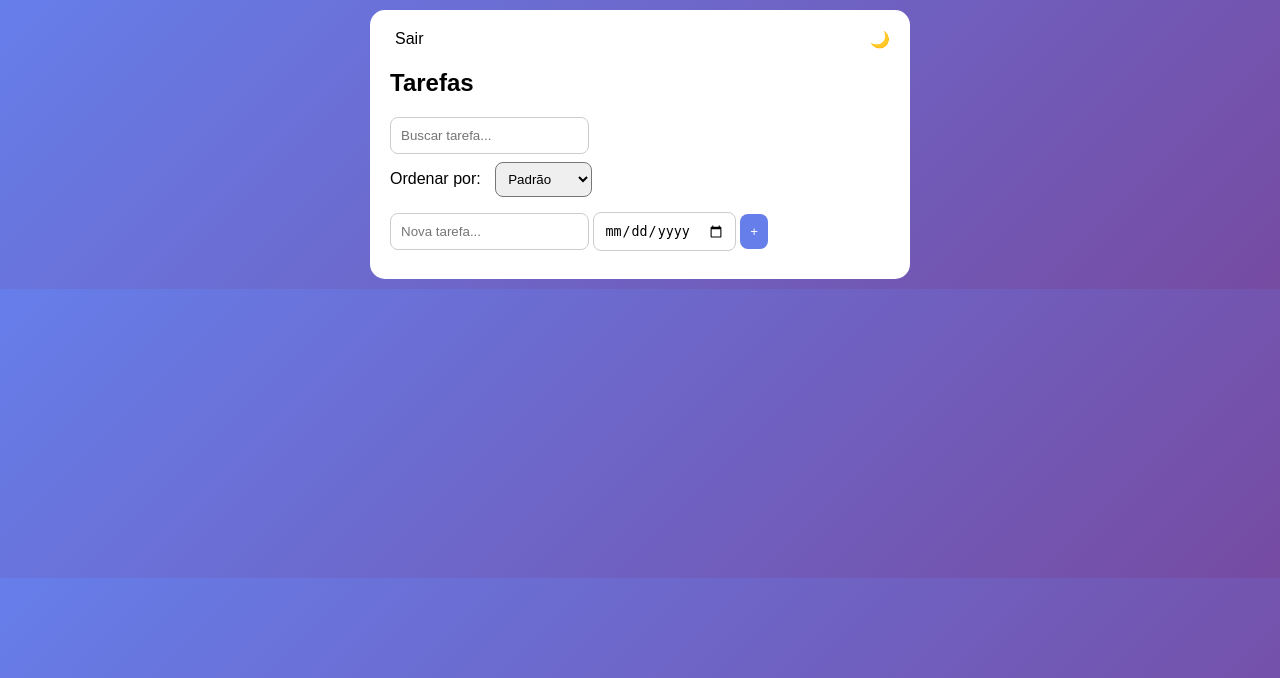
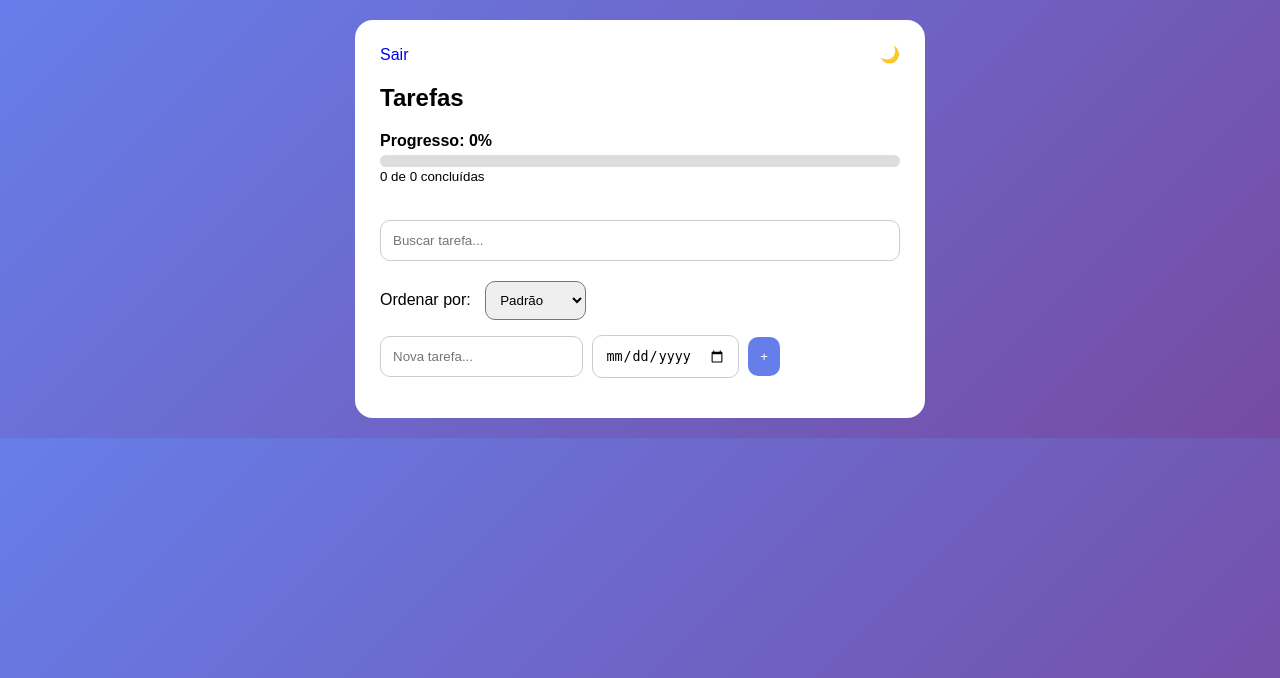
Before and after one commit to emersonilan/WebFlow__, a Flask app: page / in a window 1280 px wide. Shown: the top 678 px of the page. Run offline with Flask 3, Linux system fonts and the light colour scheme; the visitor is signed in with stand-in values (Sample User, id 1); some libraries are stand-ins or nearby versions.

Commit message:
commit final

```diff
--- a/app.py
+++ b/app.py
@@ -10,13 +10,11 @@ app.config['SQLALCHEMY_TRACK_MODIFICATIONS'] = False
 
 db = SQLAlchemy(app)
 
-# 👤 usuário
 class User(db.Model):
     id = db.Column(db.Integer, primary_key=True)
     username = db.Column(db.String(100), unique=True, nullable=False)
     password = db.Column(db.String(100), nullable=False)
 
-# 📌 tarefa
 class Task(db.Model):
     id = db.Column(db.Integer, primary_key=True)
     title = db.Column(db.String(200), nullable=False)
@@ -27,7 +25,6 @@ class Task(db.Model):
 with app.app_context():
     db.create_all()
 
-# 🔐 registro
 @app.route('/register', methods=['GET', 'POST'])
 def register():
     if request.method == 'POST':
@@ -40,7 +37,6 @@ def register():
         return redirect('/login')
     return render_template('register.html')
 
-# 🔑 login
 @app.route('/login', methods=['GET', 'POST'])
 def login():
     error = None
@@ -59,13 +55,11 @@ def login():
 
     return render_template('login.html', error=error)
 
-# 🚪 logout
 @app.route('/logout')
 def logout():
     session.clear()
     return redirect('/login')
 
-# 🏠 home com ordenação
 @app.route('/')
 def index():
     if 'user_id' not in session:
@@ -84,14 +78,21 @@ def index():
 
     tasks = query.all()
 
+    total = len(tasks)
+    done = len([t for t in tasks if t.done])
+
+    progress = int((done / total) * 100) if total > 0 else 0
+
     return render_template(
         'index.html',
         tasks=tasks,
         now=datetime.now(),
-        order=order
+        order=order,
+        progress=progress,
+        total=total,
+        done=done
     )
 
-# ➕ adicionar
 @app.route('/add', methods=['POST'])
 def add():
     if 'user_id' not in session:
@@ -109,9 +110,8 @@ def add():
     db.session.commit()
     return redirect('/')
 
-# ✔ concluir
 @app.route('/done/<int:id>')
-def done(id):
+def done_task(id):
     if 'user_id' not in session:
         return redirect('/login')
 
@@ -122,7 +122,6 @@ def done(id):
 
     return redirect('/')
 
-# ❌ deletar
 @app.route('/delete/<int:id>')
 def delete(id):
     if 'user_id' not in session:
@@ -135,7 +134,6 @@ def delete(id):
 
     return redirect('/')
 
-# ✏️ editar
 @app.route('/edit/<int:id>', methods=['GET', 'POST'])
 def edit(id):
     if 'user_id' not in session:
--- a/templates/index.html
+++ b/templates/index.html
@@ -3,16 +3,17 @@
 <head>
 <meta name="viewport" content="width=device-width, initial-scale=1.0">
 
-<!-- 🔥 SweetAlert -->
+<!-- SweetAlert -->
 <script src="https://cdn.jsdelivr.net/npm/sweetalert2@11"></script>
 
 <style>
 body {
   font-family: Arial;
   margin:0;
-  padding:10px;
+  padding:20px;
 }
 
+/* temas */
 body.light {
   background: linear-gradient(135deg,#667eea,#764ba2);
   color: #000;
@@ -23,11 +24,12 @@ body.dark {
   color:#e0e0e0;
 }
 
+/* container */
 .container {
   background:white;
-  padding:20px;
-  border-radius:15px;
-  max-width:500px;
+  padding:25px;
+  border-radius:18px;
+  max-width:520px;
   margin:auto;
 }
 
@@ -35,19 +37,106 @@ body.dark .container {
   background:#1e1e1e;
 }
 
+/* header */
+.header {
+  display:flex;
+  justify-content:space-between;
+  align-items:center;
+  margin-bottom:20px;
+}
+
+/* busca */
+#search {
+  width:100%;
+  padding:12px;
+  border-radius:10px;
+  border:1px solid #ccc;
+  margin:15px 0 20px 0;
+  box-sizing:border-box;
+}
+
+body.dark #search {
+  background:#333;
+  color:white;
+  border:none;
+}
+
+/* formulários */
+form {
+  margin-bottom:15px;
+}
+
+/* inputs */
+input {
+  padding:12px;
+  border-radius:10px;
+  border:1px solid #ccc;
+  margin-right:5px;
+}
+
+body.dark input {
+  background:#333;
+  color:white;
+  border:none;
+}
+
+/* botões */
+button {
+  padding:12px;
+  border:none;
+  border-radius:10px;
+  background:#667eea;
+  color:white;
+  cursor:pointer;
+}
+
+/* select */
+select {
+  padding:10px;
+  border-radius:10px;
+  margin-left:10px;
+}
+
+/* progresso */
+.progress-container {
+  margin-bottom:20px;
+}
+
+.progress-bar-bg {
+  width:100%;
+  background:#ddd;
+  border-radius:10px;
+  height:12px;
+  margin-top:5px;
+}
+
+.progress-bar-fill {
+  height:100%;
+  background:#667eea;
+  border-radius:10px;
+  transition:0.3s;
+}
+
+/* tarefas */
 .task {
   background:#f5f5f5;
-  padding:12px;
-  border-radius:10px;
-  margin:10px 0;
+  padding:15px;
+  border-radius:12px;
+  margin-bottom:15px;
   color:#000;
+  transition:0.2s;
+}
+
+.task:hover {
+  transform: scale(1.02);
 }
 
 body.dark .task {
   background:#2a2a2a;
-  color:#ffffff;
+  color:#fff;
 }
 
+/* estados */
 .task.done {
   background:#d4edda;
   color:#155724;
@@ -68,7 +157,17 @@ body.dark .task.overdue {
   color:#ff8a80;
 }
 
+/* texto */
+.task-text {
+  display:block;
+  font-size:16px;
+  margin-bottom:8px;
+}
+
+/* data */
 .task small {
+  display:block;
+  margin-bottom:10px;
   color:#555;
 }
 
@@ -76,39 +175,27 @@ body.dark .task small {
   color:#bbb;
 }
 
-input {
-  padding:10px;
-  border-radius:8px;
-  border:1px solid #ccc;
-  margin-bottom:8px;
+/* ações */
+.actions {
+  display:flex;
+  gap:10px;
 }
 
-body.dark input {
-  background:#333;
-  color:white;
-  border:none;
-}
-
-button {
-  padding:10px;
-  border:none;
-  border-radius:8px;
-  background:#667eea;
-  color:white;
+a {
+  text-decoration:none;
   cursor:pointer;
 }
 
-a {
-  margin-left:5px;
-  text-decoration:none;
-  color:inherit;
-  cursor:pointer;
-}
+/* responsivo */
+@media (max-width:500px) {
+  input, button {
+    width:100%;
+    margin-bottom:8px;
+  }
 
-select {
-  padding:8px;
-  border-radius:8px;
-  margin-left:10px;
+  .actions {
+    justify-content:space-between;
+  }
 }
 </style>
 </head>
@@ -117,20 +204,30 @@ select {
 
 <div class="container">
 
-<div style="display:flex; justify-content:space-between;">
-<a href="/logout">Sair</a>
-<span onclick="toggleTheme()">🌙</span>
+<div class="header">
+  <a href="/logout">Sair</a>
+  <span onclick="toggleTheme()">🌙</span>
 </div>
 
 <h2>Tarefas</h2>
+
+<!-- 📊 PROGRESSO -->
+<div class="progress-container">
+  <strong>Progresso: {{ progress }}%</strong>
+
+  <div class="progress-bar-bg">
+    <div class="progress-bar-fill" style="width: {{ progress }}%;"></div>
+  </div>
+
+  <small>{{ done }} de {{ total }} concluídas</small>
+</div>
 
 <!-- 🔎 BUSCA -->
 <input type="text" id="search" placeholder="Buscar tarefa..." onkeyup="searchTask()">
 
 <!-- 🔽 ORDENAÇÃO -->
-<form method="GET" style="margin-bottom:15px;">
+<form method="GET">
   <label>Ordenar por:</label>
-
   <select name="order" onchange="this.form.submit()">
     <option value="default">Padrão</option>
     <option value="date" {% if order == 'date' %}selected{% endif %}>📅 Data</option>
@@ -153,13 +250,13 @@ select {
 {% if task.deadline and not task.done and task.deadline < now %}overdue{% endif %}
 ">
 
-<strong class="task-text">{{ task.title }}</strong>
+<span class="task-text">{{ task.title }}</span>
 
 {% if task.deadline %}
-<br><small>📅 {{ task.deadline.strftime('%d/%m/%Y') }}</small>
+<small>📅 {{ task.deadline.strftime('%d/%m/%Y') }}</small>
 {% endif %}
 
-<div>
+<div class="actions">
   <a href="/edit/{{ task.id }}">✏️</a>
   <a href="/done/{{ task.id }}">✔</a>
   <a onclick="confirmDelete({{ task.id }})">❌</a>
@@ -171,32 +268,25 @@ select {
 </div>
 
 <script>
-// 🌙 tema
+// tema
 window.onload = function() {
   const theme = localStorage.getItem("theme");
-
-  if (theme === "dark") {
-    document.body.classList.add("dark");
-  } else {
-    document.body.classList.add("light");
-  }
+  document.body.classList.add(theme === "dark" ? "dark" : "light");
 };
 
 function toggleTheme(){
   const body = document.body;
 
   if (body.classList.contains("dark")) {
-    body.classList.remove("dark");
-    body.classList.add("light");
-    localStorage.setItem("theme", "light");
+    body.classList.replace("dark","light");
+    localStorage.setItem("theme","light");
   } else {
-    body.classList.remove("light");
-    body.classList.add("dark");
-    localStorage.setItem("theme", "dark");
+    body.classList.replace("light","dark");
+    localStorage.setItem("theme","dark");
   }
 }
 
-// 🔥 ALERTA BONITO
+// alerta deletar
 function confirmDelete(id){
   Swal.fire({
     title: 'Tem certeza?',
@@ -214,19 +304,14 @@ function confirmDelete(id){
   });
 }
 
-// 🔎 BUSCA EM TEMPO REAL
+// busca
 function searchTask() {
   let input = document.getElementById("search").value.toLowerCase();
   let tasks = document.querySelectorAll(".task");
 
   tasks.forEach(task => {
     let text = task.querySelector(".task-text").innerText.toLowerCase();
-
-    if (text.includes(input)) {
-      task.style.display = "block";
-    } else {
-      task.style.display = "none";
-    }
+    task.style.display = text.includes(input) ? "block" : "none";
   });
 }
 </script>
```
